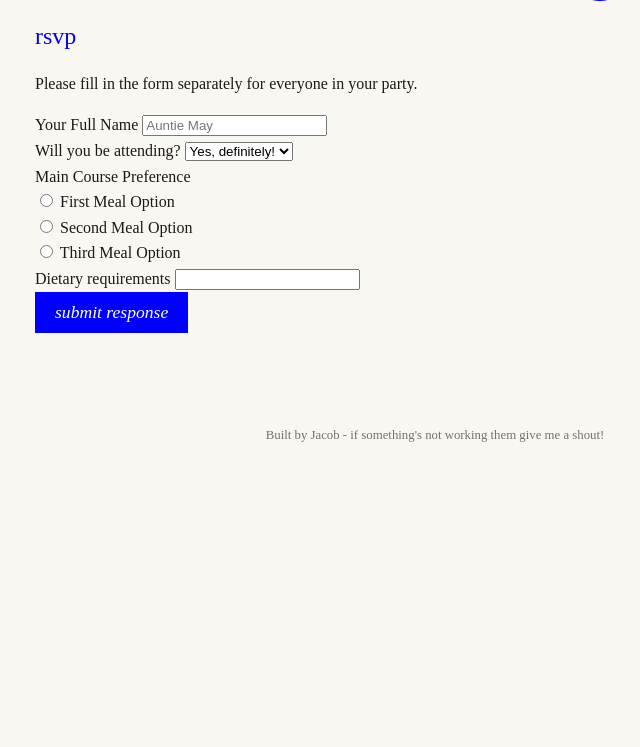
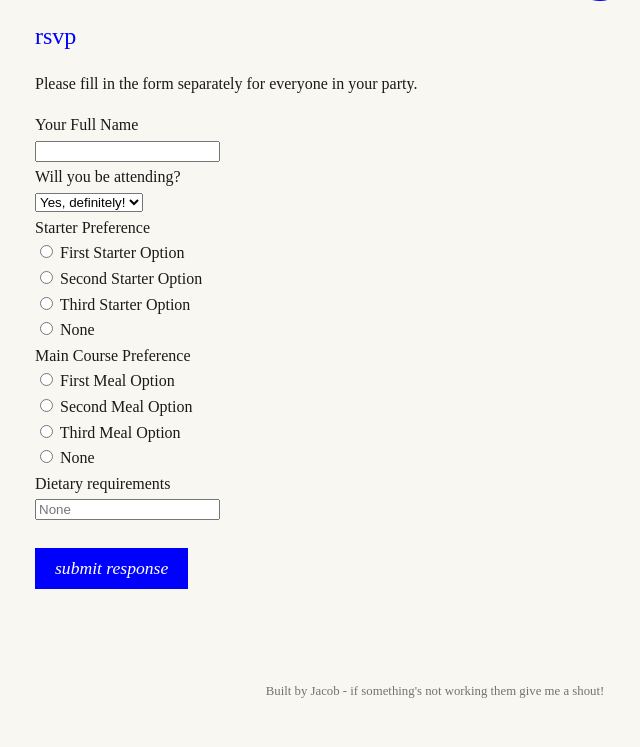
Before and after one commit to Jacob-Lang/wedding_website, a Flask app: page /rsvp in a window 1280 px wide. Shown: the part 165-912 px from the top of the page, without its empty margins (205-845 px from the left). Before the commit the page ends 607 px from the top, so only its background shows below. Run offline with Flask 3, Linux system fonts and the light colour scheme; the visitor is signed in with stand-in values (Sample User, id 1).

Commit message:
add starter and main options. Improve post rsvp messaging

```diff
--- a/app.py
+++ b/app.py
@@ -33,7 +33,8 @@ class Guest(db.Model):
     id = db.Column(db.Integer, primary_key=True)
     name = db.Column(db.String(100), nullable=False)
     attending = db.Column(db.String(10), nullable=False)
-    meal = db.Column(db.String(100), nullable=False)
+    meal_starter = db.Column(db.String(100), nullable=False)
+    meal_main = db.Column(db.String(100), nullable=False)
     dietary_requirements = db.Column(db.String(100))
 
 
@@ -97,12 +98,13 @@ def rsvp():
         new_guest = Guest(
             name=request.form.get("name"),
             attending=request.form.get("attending"),
-            meal=request.form.get("meal"),
+            meal_starter=request.form.get("meal_starter"),
+            meal_main=request.form.get("meal_main"),
             dietary_requirements=request.form.get("dietary_requirements"),
         )
         db.session.add(new_guest)
         db.session.commit()
-        return "<h1>Thanks for RSVPing!</h1><a href='/'>Back Home</a>"
+        return render_template("post_rsvp.html")
 
     return render_template("rsvp.html")
 
@@ -130,11 +132,21 @@ def export_csv():
     writer = csv.writer(output)
 
     # 4. Write the header row
-    writer.writerow(["Name", "Attending", "Meal", "Song Request"])
+    writer.writerow(
+        ["Name", "Attending", "Meal Starter", "Meal Main", "Dietary Requirements"]
+    )
 
     # 5. Write the data rows
     for guest in guests:
-        writer.writerow([guest.name, guest.attending, guest.meal, guest.song])
+        writer.writerow(
+            [
+                guest.name,
+                guest.attending,
+                guest.meal_starter,
+                guest.meal_main,
+                guest.dietary_requirements,
+            ]
+        )
 
     # 6. Create the response
     response = make_response(output.getvalue())
--- a/templates/admin.html
+++ b/templates/admin.html
@@ -16,7 +16,8 @@
         <tr>
             <th>Name</th>
             <th>Attending?</th>
-            <th>Meal Choice</th>
+            <th>Meal Starter Choice</th>
+            <th>Meal Main Choice</th>
             <th>Dietary Requirements</th>
         </tr>
     </thead>
@@ -27,7 +28,8 @@
             <td class="attending-{{ guest.attending }}">
                 {{ guest.attending | capitalize }}
             </td>
-            <td>{{ guest.meal }}</td>
+            <td>{{ guest.meal_starter }}</td>
+            <td>{{ guest.meal_main }}</td>
             <td>{{ guest.dietary_requirements }}</td>
         </tr>
         {% endfor %}
--- a/templates/rsvp.html
+++ b/templates/rsvp.html
@@ -5,25 +5,33 @@
 <p>Please fill in the form separately for everyone in your party.</p>
 
 <form method="POST">
-    <label for="name">Your Full Name</label>
-    <input type="text" id="name" name="name" placeholder="Auntie May" required>
+    <label for="name">Your Full Name</label><br>
+    <input type="text" id="name" name="name" required>
     <br>
 
-    <label for="attending">Will you be attending?</label>
+    <label for="attending">Will you be attending?</label><br>
     <select id="attending" name="attending">
         <option value="yes">Yes, definitely!</option>
         <option value="no">Sadly, no.</option>
     </select>
     <br>
 
+
+    <label>Starter Preference</label><br>
+    {% for option in wedding.meal_starter_options %}
+    <label><input type="radio" name="meal_starter" value="{{ option.value }}" required> {{ option.label }}</label><br>
+    {% endfor %}
+    <label><input type="radio" name="meal_starter" value="None" required> None</label><br>
+
     <label>Main Course Preference</label><br>
-    {% for option in wedding.meal_options %}
-    <label><input type="radio" name="meal" value="{{ option.value }}"> {{ option.label }}</label><br>
+    {% for option in wedding.meal_main_options %}
+    <label><input type="radio" name="meal_main" value="{{ option.value }}" required> {{ option.label }}</label><br>
     {% endfor %}
+    <label><input type="radio" name="meal_main" value="None" required> None</label><br>
 
-    <label for="dietary_requirements">Dietary requirements</label>
-    <input type="text" id="dietary_requirements" name="dietary_requirements">
-
+    <label for="dietary_requirements">Dietary requirements</label><br>
+    <input type="text" id="dietary_requirements" name="dietary_requirements" placeholder="None">
+    <br>
     <br>
     <button type="submit" class="button">Submit Response</button>
 </form>
```
Also changed, not shown: templates/details.html (+4 -4 lines), wedding_config.example.json (+6 -1 lines).
